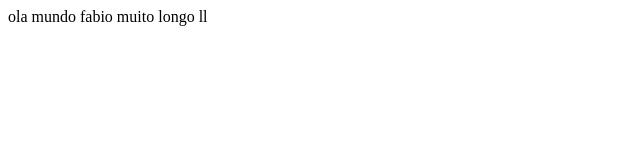
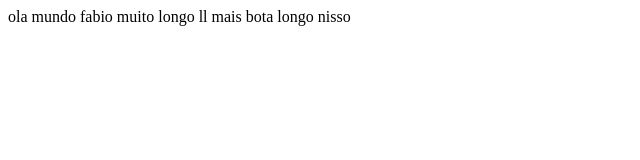
Before and after one commit to Jorgewagner161806/eu, a plain HTML site: page teste/index.html in a window 1280 px wide. Shown: the whole page, without its empty margins (0-640 px from the left). Drawn offline with Linux system fonts and the light colour scheme.

Commit message:
contato com comit index.html

```diff
--- a/teste/index.html
+++ b/teste/index.html
@@ -7,6 +7,6 @@
     <title>pagina inicial</title>
 </head>
 <body>
-    ola mundo fabio muito longo ll
+    ola mundo fabio muito longo ll mais bota longo nisso
 </body>
 </html>
```
